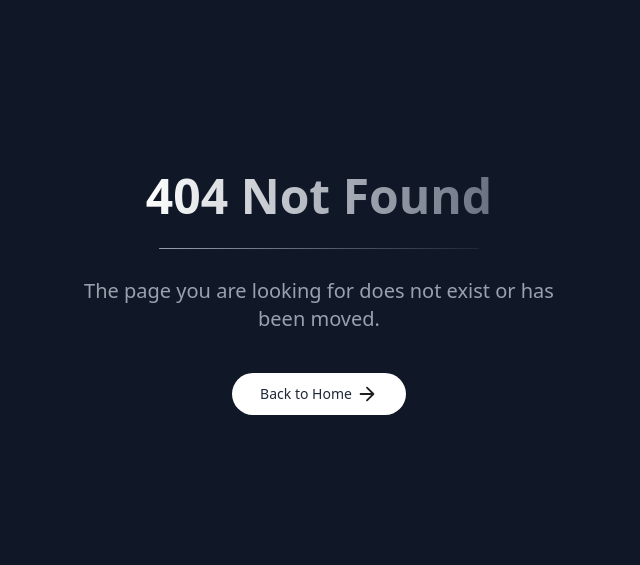
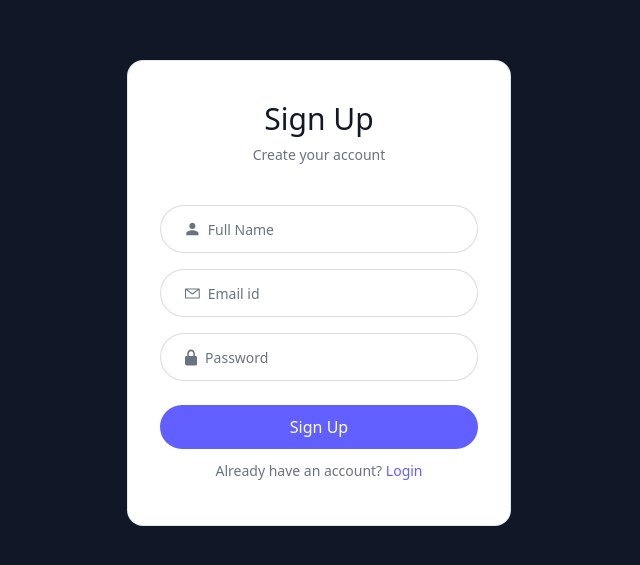
Before and after one commit to harshkaushik31/civic-buddy, a Next.js app: page /signup in a window 1280 px wide. Before the commit this address had no page. Shown: the part 107-672 px from the top of the page, without its empty margins (321-961 px from the left). Built offline with nearby package versions, Linux system fonts and the light colour scheme.

Commit message:
add the login and signup page

```diff
--- /dev/null
+++ b/src/app/login/page.jsx
@@ -0,0 +1,125 @@
+'use client'
+import React, { useState } from "react";
+import Link from "next/link";
+
+const LoginForm = () => {
+  const [formData, setFormData] = useState({
+    email: "",
+    password: ""
+  });
+
+  const handleChange = (e) => {
+    const { name, value } = e.target;
+    setFormData((prev) => ({
+      ...prev,
+      [name]: value
+    }));
+  };
+
+  const handleSubmit = (e) => {
+    e.preventDefault();
+
+    // Using FormData
+    const data = new FormData();
+    data.append("email", formData.email);
+    data.append("password", formData.password);
+
+    // Example: logging data
+    // TODO: Delete this
+    for (let [key, value] of data.entries()) {
+      console.log(`${key}: ${value}`);
+    }
+
+    setFormData({
+        email: "",
+        password: ""
+    })
+
+    //TODO: You can now send this FormData to backend via fetch/axios
+  };
+
+  return (
+    <div className="flex items-center justify-center bg-gray-900 h-[100vh]" >
+<form
+      onSubmit={handleSubmit}
+      className="max-w-96 w-full text-center border border-gray-300/60 rounded-2xl px-8 bg-white"
+    >
+      <h1 className="text-gray-900 text-3xl mt-10 font-medium">Login</h1>
+      <p className="text-gray-500 text-sm mt-2">Please sign in to continue</p>
+
+      {/* Email Input */}
+      <div className="flex items-center w-full mt-10 bg-white border border-gray-300/80 h-12 rounded-full overflow-hidden pl-6 gap-2">
+        <svg
+          width="16"
+          height="11"
+          viewBox="0 0 16 11"
+          fill="none"
+          xmlns="http://www.w3.org/2000/svg"
+        >
+          <path
+            fillRule="evenodd"
+            clipRule="evenodd"
+            d="M0 .55.571 0H15.43l.57.55v9.9l-.571.55H.57L0 10.45zm1.143 1.138V9.9h13.714V1.69l-6.503 4.8h-.697zM13.749 1.1H2.25L8 5.356z"
+            fill="#6B7280"
+          />
+        </svg>
+        <input
+          type="email"
+          name="email"
+          placeholder="Email id"
+          value={formData.email}
+          onChange={handleChange}
+          className="bg-transparent text-gray-500 placeholder-gray-500 outline-none text-sm w-full h-full"
+          required
+        />
+      </div>
+
+      {/* Password Input */}
+      <div className="flex items-center mt-4 w-full bg-white border border-gray-300/80 h-12 rounded-full overflow-hidden pl-6 gap-2">
+        <svg
+          width="13"
+          height="17"
+          viewBox="0 0 13 17"
+          fill="none"
+          xmlns="http://www.w3.org/2000/svg"
+        >
+          <path
+            d="M13 8.5c0-.938-.729-1.7-1.625-1.7h-.812V4.25C10.563 1.907 8.74 0 6.5 0S2.438 1.907 2.438 4.25V6.8h-.813C.729 6.8 0 7.562 0 8.5v6.8c0 .938.729 1.7 1.625 1.7h9.75c.896 0 1.625-.762 1.625-1.7zM4.063 4.25c0-1.406 1.093-2.55 2.437-2.55s2.438 1.144 2.438 2.55V6.8H4.061z"
+            fill="#6B7280"
+          />
+        </svg>
+        <input
+          type="password"
+          name="password"
+          placeholder="Password"
+          value={formData.password}
+          onChange={handleChange}
+          className="bg-transparent text-gray-500 placeholder-gray-500 outline-none text-sm w-full h-full"
+          required
+        />
+      </div>
+
+      <div className="mt-5 text-left text-indigo-500">
+        <a className="text-sm" href="#">
+          Forgot password?
+        </a>
+      </div>
+
+      <button
+        type="submit"
+        className="mt-2 w-full h-11 rounded-full text-white bg-indigo-500 hover:opacity-90 transition-opacity"
+      >
+        Login
+      </button>
+      <p className="text-gray-500 text-sm mt-3 mb-11">
+        Don't have an account?{" "}
+        <Link className="text-indigo-500" href={`/signup`}>
+          Sign up
+        </Link>
+      </p>
+    </form>
+    </div>
+  );
+};
+
+export default LoginForm;
--- /dev/null
+++ b/src/app/signup/page.jsx
@@ -0,0 +1,145 @@
+'use client'
+import React, { useState } from "react";
+import Link from "next/link";
+
+const SignupForm = () => {
+  const [formData, setFormData] = useState({
+    name: "",
+    email: "",
+    password: ""
+  });
+
+  const handleChange = (e) => {
+    const { name, value } = e.target;
+    setFormData((prev) => ({
+      ...prev,
+      [name]: value
+    }));
+  };
+
+  const handleSubmit = (e) => {
+    e.preventDefault();
+
+    // Using FormData
+    const data = new FormData();
+    data.append("name", formData.name);
+    data.append("email", formData.email);
+    data.append("password", formData.password);
+
+    // Example: logging data
+    for (let [key, value] of data.entries()) {
+      console.log(`${key}: ${value}`);
+    }
+
+    setFormData({
+      name: "",
+      email: "",
+      password: ""
+    });
+
+    // TODO: Send to backend via fetch/axios
+  };
+
+  return (
+    <div className="flex items-center justify-center bg-gray-900 h-[100vh]">
+      <form
+        onSubmit={handleSubmit}
+        className="max-w-96 w-full text-center border border-gray-300/60 rounded-2xl px-8 bg-white"
+      >
+        <h1 className="text-gray-900 text-3xl mt-10 font-medium">Sign Up</h1>
+        <p className="text-gray-500 text-sm mt-2">Create your account</p>
+
+        {/* Name Input */}
+        <div className="flex items-center w-full mt-10 bg-white border border-gray-300/80 h-12 rounded-full overflow-hidden pl-6 gap-2">
+          <svg
+            width="16"
+            height="16"
+            viewBox="0 0 24 24"
+            fill="none"
+          >
+            <path
+              d="M12 12c2.7 0 5-2.3 5-5s-2.3-5-5-5-5 2.3-5 5 2.3 5 5 5zm0 2c-3.3 0-10 1.7-10 5v3h20v-3c0-3.3-6.7-5-10-5z"
+              fill="#6B7280"
+            />
+          </svg>
+          <input
+            type="text"
+            name="name"
+            placeholder="Full Name"
+            value={formData.name}
+            onChange={handleChange}
+            className="bg-transparent text-gray-500 placeholder-gray-500 outline-none text-sm w-full h-full"
+            required
+          />
+        </div>
+
+        {/* Email Input */}
+        <div className="flex items-center w-full mt-4 bg-white border border-gray-300/80 h-12 rounded-full overflow-hidden pl-6 gap-2">
+          <svg
+            width="16"
+            height="11"
+            viewBox="0 0 16 11"
+            fill="none"
+            xmlns="http://www.w3.org/2000/svg"
+          >
+            <path
+              fillRule="evenodd"
+              clipRule="evenodd"
+              d="M0 .55.571 0H15.43l.57.55v9.9l-.571.55H.57L0 10.45zm1.143 1.138V9.9h13.714V1.69l-6.503 4.8h-.697zM13.749 1.1H2.25L8 5.356z"
+              fill="#6B7280"
+            />
+          </svg>
+          <input
+            type="email"
+            name="email"
+            placeholder="Email id"
+            value={formData.email}
+            onChange={handleChange}
+            className="bg-transparent text-gray-500 placeholder-gray-500 outline-none text-sm w-full h-full"
+            required
+          />
+        </div>
+
+        {/* Password Input */}
+        <div className="flex items-center mt-4 w-full bg-white border border-gray-300/80 h-12 rounded-full overflow-hidden pl-6 gap-2">
+          <svg
+            width="13"
+            height="17"
+            viewBox="0 0 13 17"
+            fill="none"
+            xmlns="http://www.w3.org/2000/svg"
+          >
+            <path
+              d="M13 8.5c0-.938-.729-1.7-1.625-1.7h-.812V4.25C10.563 1.907 8.74 0 6.5 0S2.438 1.907 2.438 4.25V6.8h-.813C.729 6.8 0 7.562 0 8.5v6.8c0 .938.729 1.7 1.625 1.7h9.75c.896 0 1.625-.762 1.625-1.7zM4.063 4.25c0-1.406 1.093-2.55 2.437-2.55s2.438 1.144 2.438 2.55V6.8H4.061z"
+              fill="#6B7280"
+            />
+          </svg>
+          <input
+            type="password"
+            name="password"
+            placeholder="Password"
+            value={formData.password}
+            onChange={handleChange}
+            className="bg-transparent text-gray-500 placeholder-gray-500 outline-none text-sm w-full h-full"
+            required
+          />
+        </div>
+
+        <button
+          type="submit"
+          className="mt-6 w-full h-11 rounded-full text-white bg-indigo-500 hover:opacity-90 transition-opacity"
+        >
+          Sign Up
+        </button>
+        <p className="text-gray-500 text-sm mt-3 mb-11">
+          Already have an account?{" "}
+          <Link className="text-indigo-500" href={'/login'}>
+            Login
+          </Link>
+        </p>
+      </form>
+    </div>
+  );
+};
+
+export default SignupForm;
```
